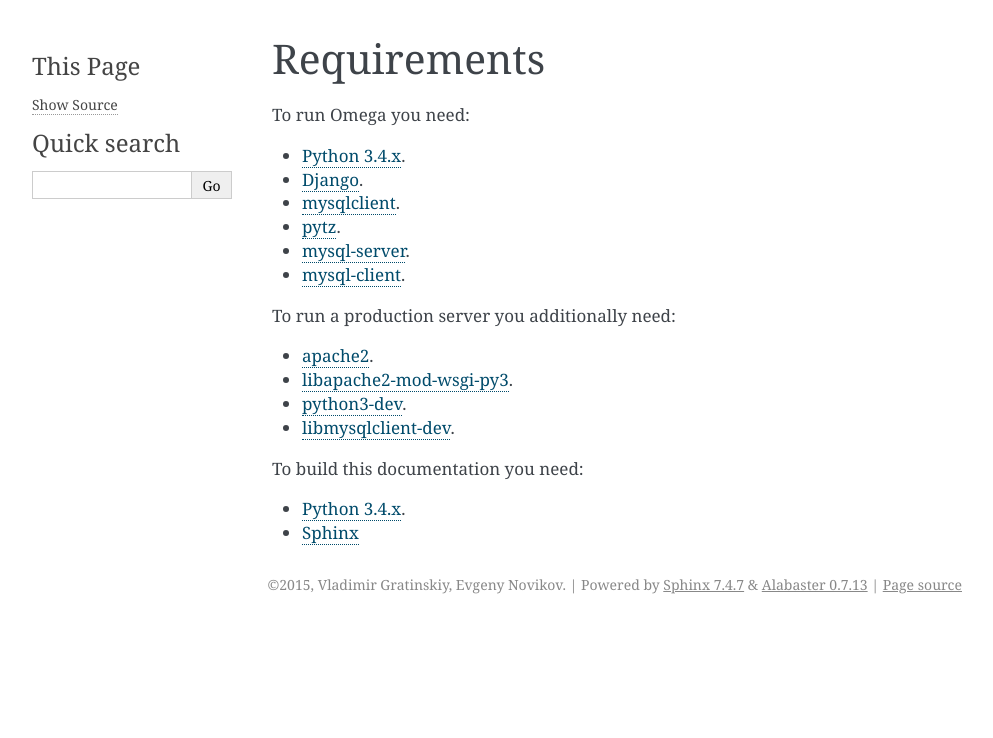
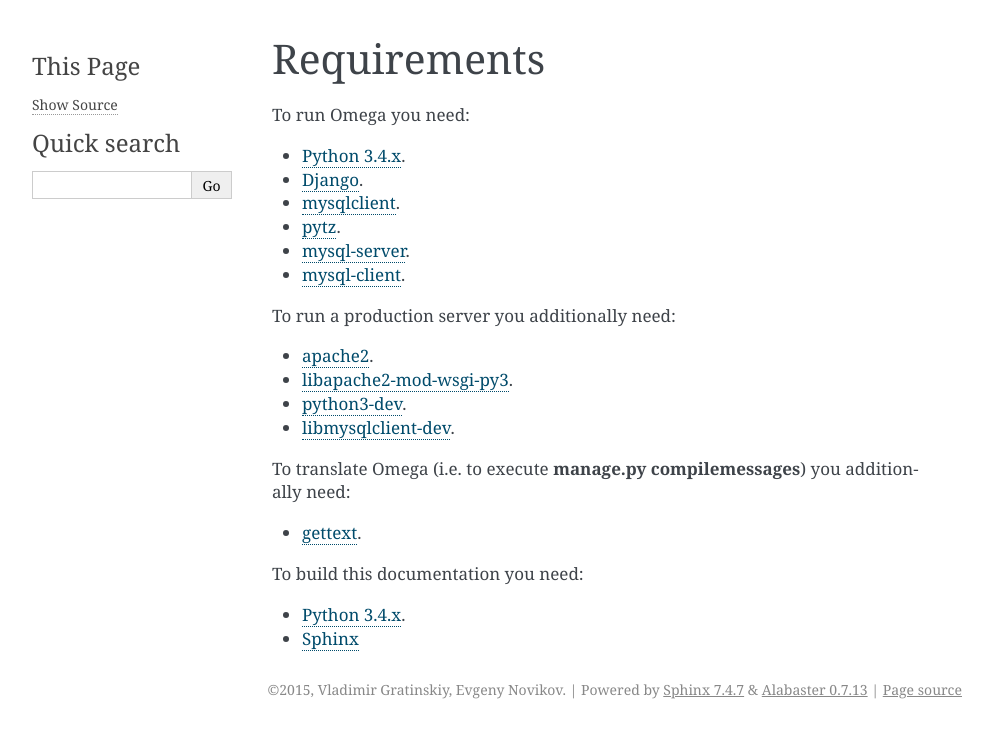
Before and after one commit to ldv-klever/klever, a Sphinx documentation site: the page built from Omega/docs/reqs.rst, in a window 1280 px wide. Shown: the top 738 px of the page, without its empty margins (148-1141 px from the left). Built offline with Sphinx 7.4.7, drawn with Linux system fonts in a browser that asks for light colours.

Commit message:
Add note about additional requirement to translate Omega

```diff
--- a/Omega/docs/reqs.rst
+++ b/Omega/docs/reqs.rst
@@ -17,6 +17,10 @@
 * `python3-dev <https://packages.debian.org/sid/python3-dev>`_.
 * `libmysqlclient-dev <https://packages.debian.org/ru/sid/libmysqlclient-dev>`_.
 
+To translate Omega (i.e. to execute :command:`manage.py compilemessages`) you additionally need:
+
+* `gettext <https://www.gnu.org/software/gettext/>`_.
+
 To build this documentation you need:
 
 * `Python 3.4.x <https://www.python.org/>`_.
```
